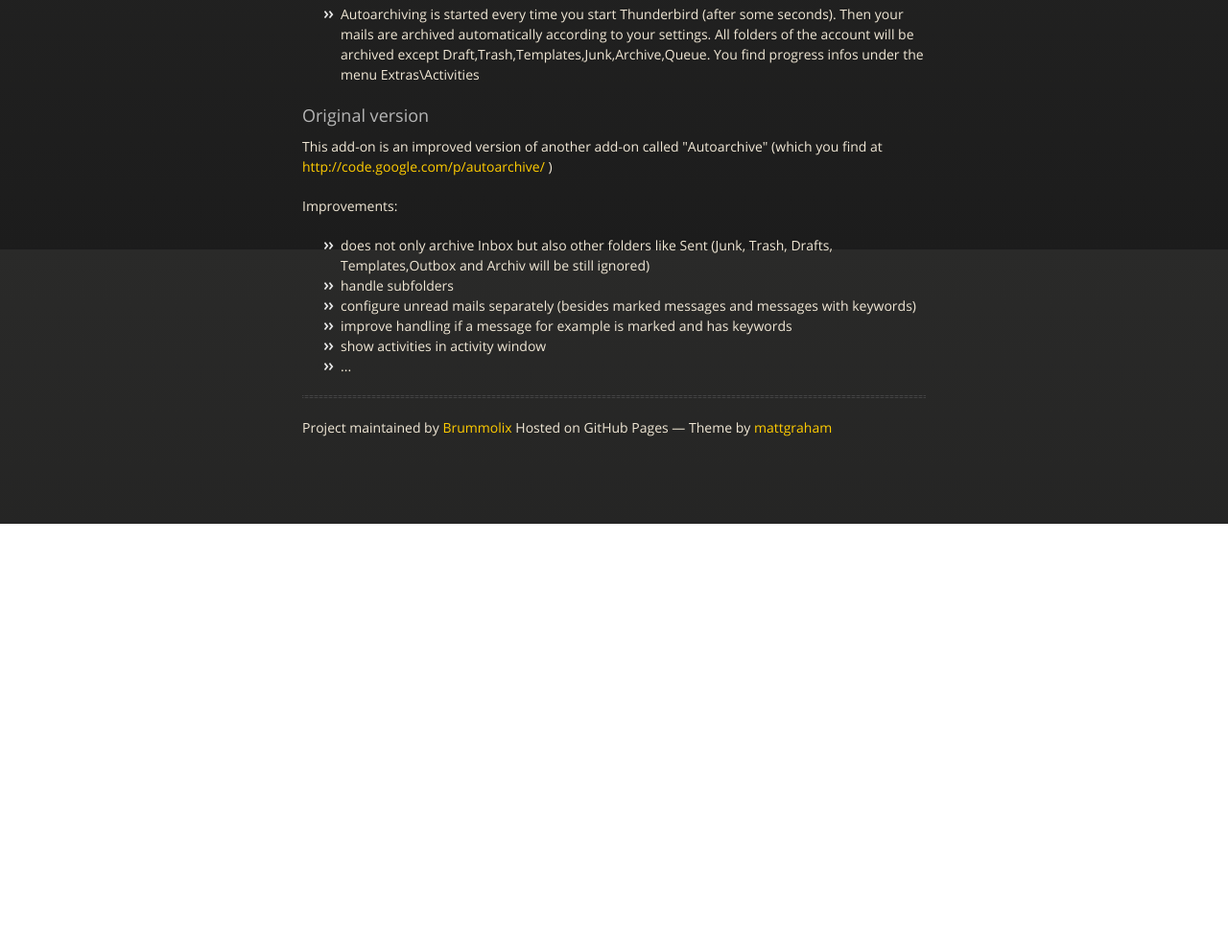
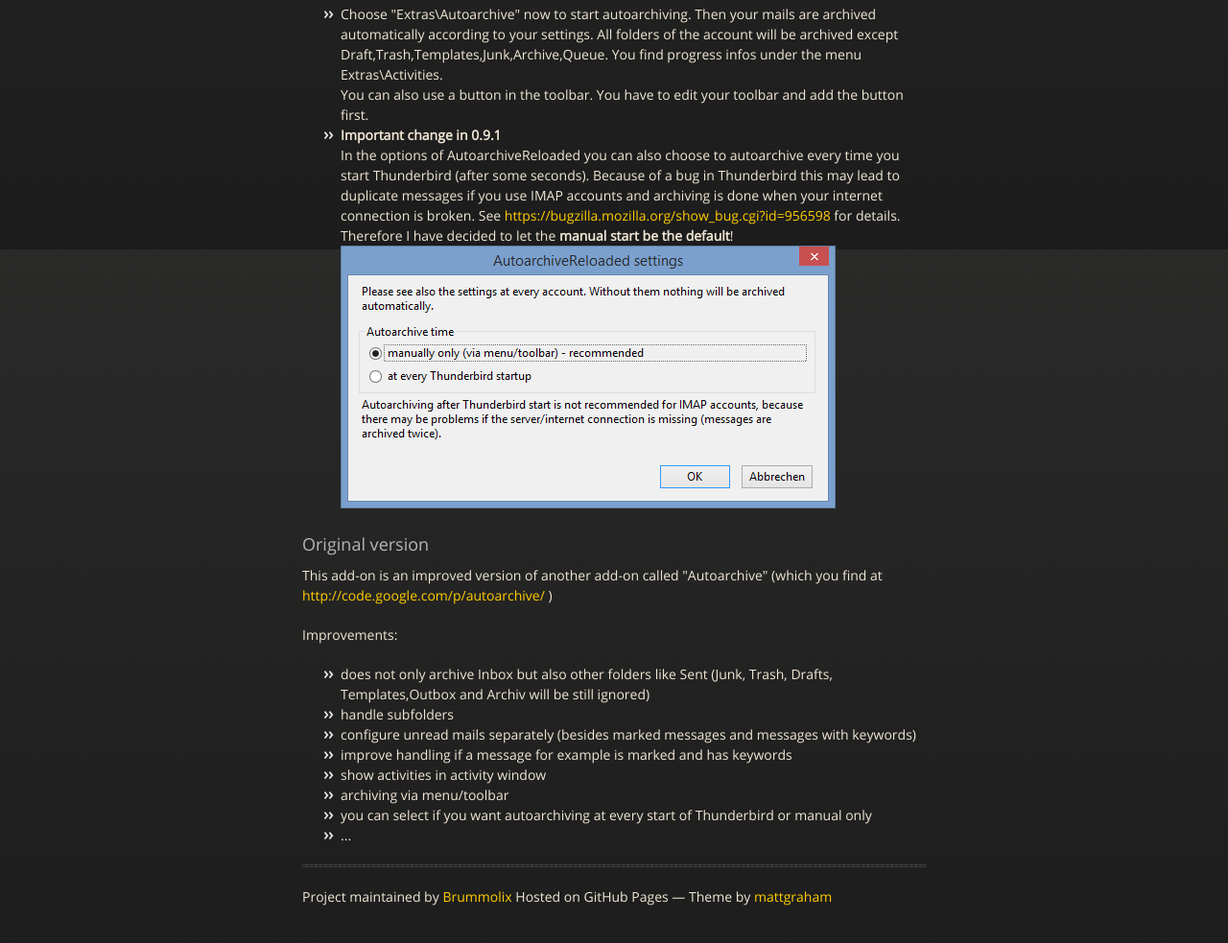
Before and after one commit to Brummolix/AutoarchiveReloaded, a plain HTML site: page index.html in a window 1280 px wide. Shown: the part 1340-2323 px from the top of the page at 96% size. Before the commit the page ends 1886 px from the top, so only its background shows below. Drawn offline with nearby package versions, Linux system fonts and the light colour scheme.

Commit message:
update for 0.9.1

```diff
--- a/index.html
+++ b/index.html
@@ -61,9 +61,16 @@
 <li>You can have different settings for unread messages, starred messages (marked with a star) or messages with keywords (the settings will also be combined if a message is both or all of that)</li>
 </ul>
 </li>
-<li>Autoarchiving is started every time you start Thunderbird (after some seconds). Then your mails are archived automatically according to your settings.
+<li>Choose "Extras\Autoarchive" now to start autoarchiving. Then your mails are archived automatically according to your settings.
 All folders of the account will be archived except Draft,Trash,Templates,Junk,Archive,Queue.
-You find progress infos under the menu Extras\Activities</li>
+You find progress infos under the menu Extras\Activities.<BR>
+You can also use a button in the toolbar. You have to edit your toolbar and add the button first.
+<li>
+<B>Important change in 0.9.1</B><BR>
+In the options of AutoarchiveReloaded you can also choose to autoarchive every time you start Thunderbird (after some seconds).
+Because of a bug in Thunderbird this may lead to duplicate messages if you use IMAP accounts and archiving is done when your internet connection is broken. See <a href="https://bugzilla.mozilla.org/show_bug.cgi?id=956598">https://bugzilla.mozilla.org/show_bug.cgi?id=956598</a> for details. Therefore I have decided to let the <b>manual start be the default</B>!
+<img src="myimages/AutoarchiveReloadedSettings_ENG.png">
+</li>
 </ul><h3>
 <a name="original-version" class="anchor" href="#original-version"><span class="octicon octicon-link"></span></a>Original version</h3>
 
@@ -78,6 +85,8 @@
 <li>configure unread mails separately (besides marked messages and messages with keywords)</li>
 <li>improve handling if a message for example is marked and has keywords</li>
 <li>show activities in activity window</li>
+<li>archiving via menu/toolbar</li>
+<li>you can select if you want autoarchiving at every start of Thunderbird or manual only</li>
 <li>...</li>
 </ul>
 
```
Also changed, not shown: myimages/AutoarchiveReloadedSettings_ENG.png (added).
